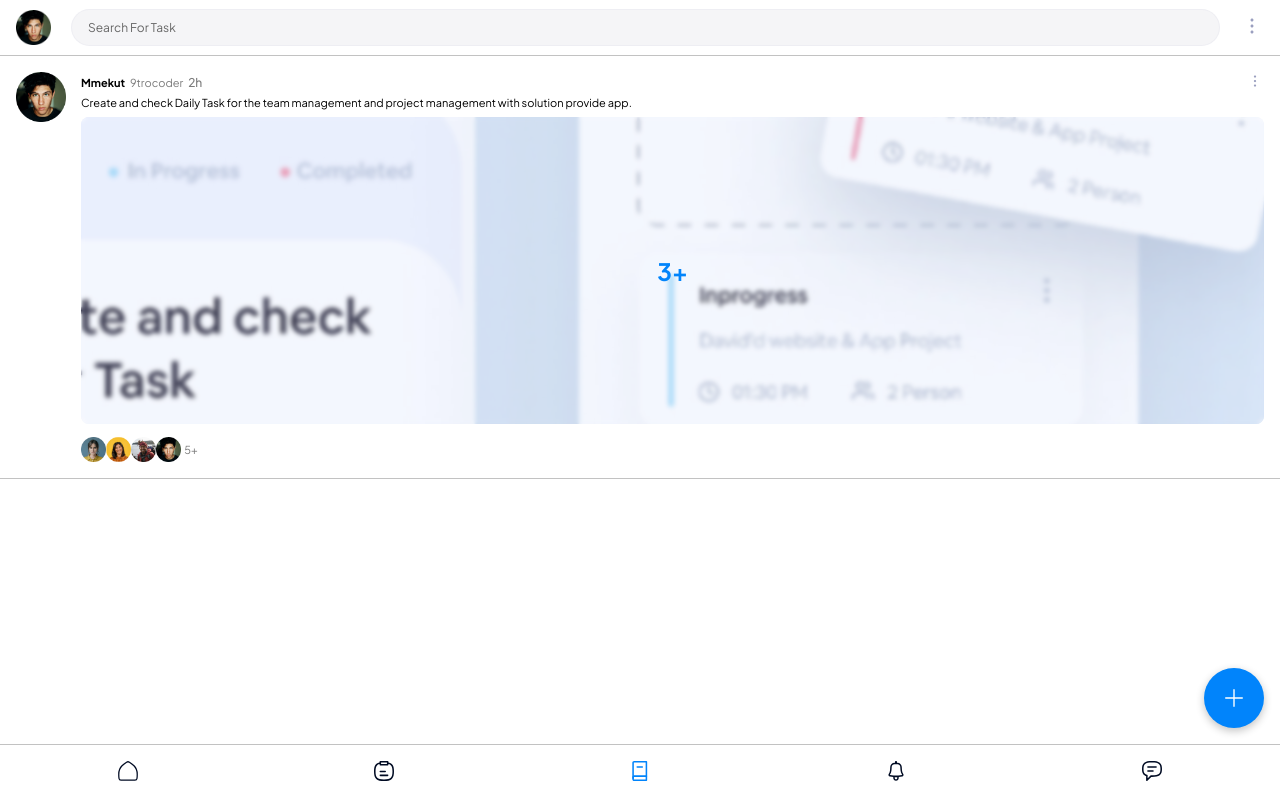
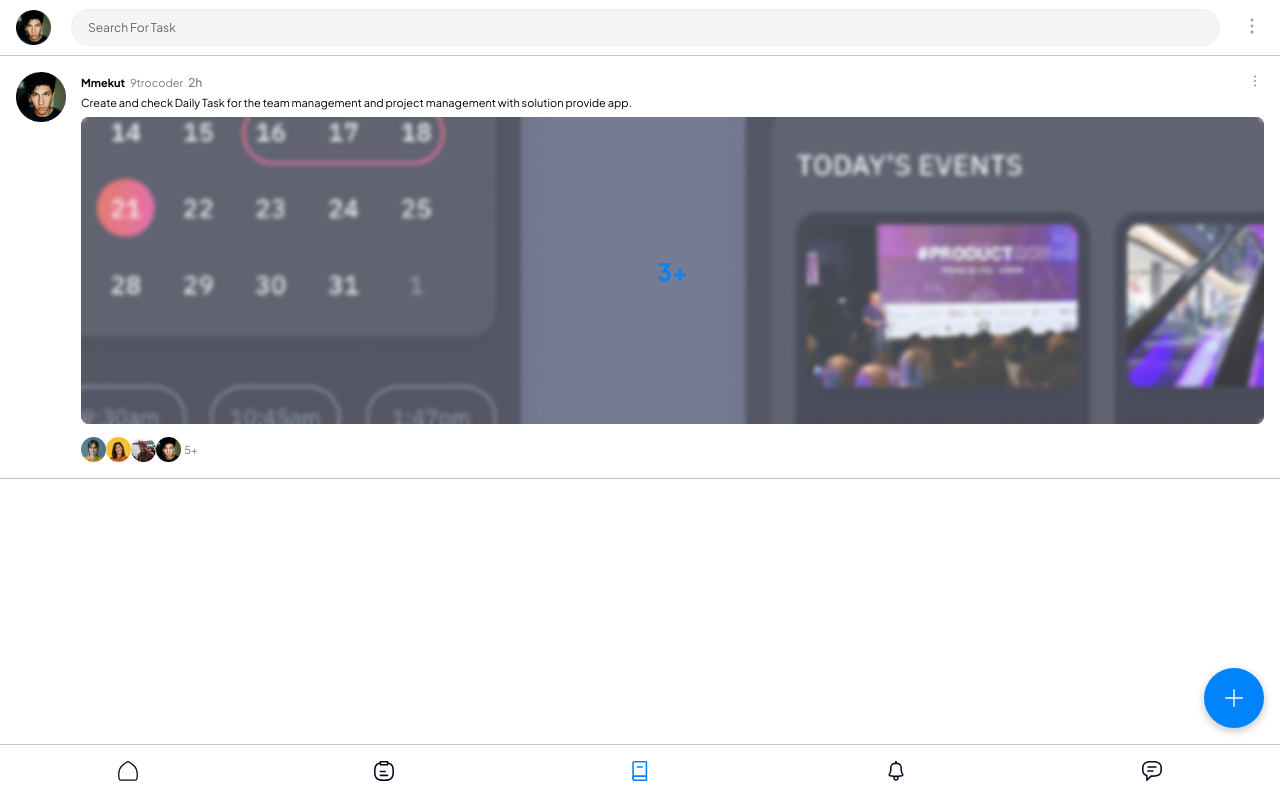
Before and after one commit to 9trocoder/mmekut, a React (Create React App) app: page /task in a window 1280 px wide. Built offline with nearby package versions, Linux system fonts and the light colour scheme.

Commit message:
Update taskpage.js

```diff
--- a/src/pages/taskpage/taskpage.js
+++ b/src/pages/taskpage/taskpage.js
@@ -54,7 +54,7 @@ function Taskpage() {
   let task2 = [p2, p3, p4];
   let task3 = [p4, p1, p5];
   let task4 = [p3, p1, p4, p2, p5];
-  let tasksimage = [task1image, task2image, task3image, task4image];
+  let tasksimage = [task4image,task1image, task2image, task3image];
 
   return (
     <>
```
